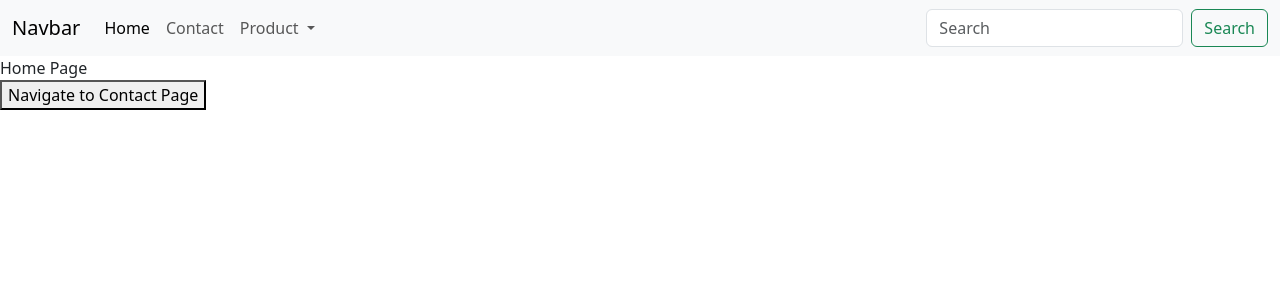
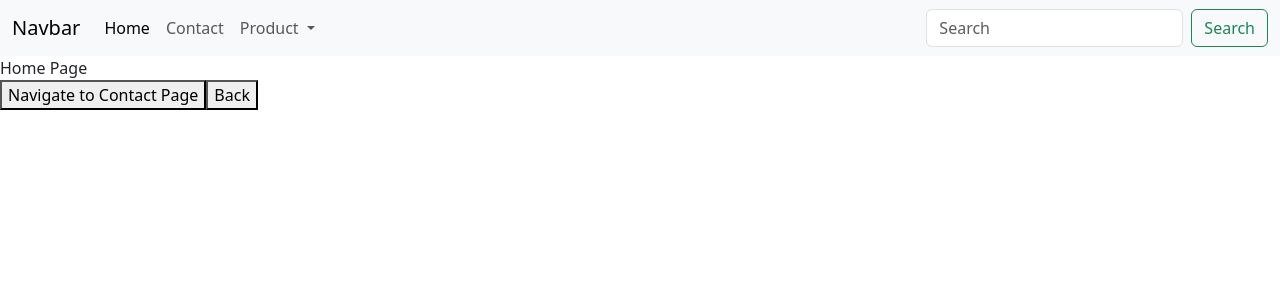
Before and after one commit to prakashreddy5155/AllVueProjects, a Vue app in the folder Basic vue3 vue router/vue-basic-router-learn/: page / in a window 1280 px wide. Shown: the top 300 px of the page. Built offline with nearby package versions, Linux system fonts and the light colour scheme.

Commit message:
learn: added back button in all the pages

```diff
--- a/Basic vue3 vue router/vue-basic-router-learn/src/components/Home/Contact.vue
+++ b/Basic vue3 vue router/vue-basic-router-learn/src/components/Home/Contact.vue
@@ -1,6 +1,17 @@
 <template>
 
+<div>
 
- Contact us at contact@gmail.com
+   Contact us at contact@gmail.com
 
+</div>
+
+<div>
+  <button @click="goToPreviousPage"> Contact </button>
+</div>
 </template>
+
+<script setup>
+import useNavigateBack from '@/composibles/useNavigateBack';
+const { goToPreviousPage }= useNavigateBack();
+</script>
--- a/Basic vue3 vue router/vue-basic-router-learn/src/components/Home/Home.vue
+++ b/Basic vue3 vue router/vue-basic-router-learn/src/components/Home/Home.vue
@@ -4,14 +4,23 @@
       <button @click="navigateToContactPage">
             Navigate to Contact Page
       </button>
+
+      <button @click="goToPreviousPage">
+        Back
+      </button>
 </template>
 
 <script setup>
 import { useRouter } from 'vue-router';
+import useNavigateBack from '@/composibles/useNavigateBack';
+const {goToPreviousPage} = useNavigateBack();
+
 const router = useRouter();
   function navigateToContactPage()
   {
     router.push({name:'contact'});
     // router.push('/contactUs');
   }
+
+
 </script>
--- a/Basic vue3 vue router/vue-basic-router-learn/src/components/Product/ProductDetail.vue
+++ b/Basic vue3 vue router/vue-basic-router-learn/src/components/Product/ProductDetail.vue
@@ -17,11 +17,17 @@
 
   </div>
 
+    <div>
+    <button @click="goToPreviousPage"> Back </button>
+  </div>
+
 </template>
 
 <script setup>
 
 import { useRoute } from 'vue-router';
+import useNavigateBack from '@/composibles/useNavigateBack';
+const {goToPreviousPage}  = useNavigateBack();
 
 const router = useRoute();
 console.log(router.params)
--- a/Basic vue3 vue router/vue-basic-router-learn/src/components/Product/ProductsList.vue
+++ b/Basic vue3 vue router/vue-basic-router-learn/src/components/Product/ProductsList.vue
@@ -6,10 +6,16 @@
     </li>
   </ul>
 
+  <div>
+    <button @click="goToPreviousPage"> Back </button>
+  </div>
 </template>
 
 <script setup>
 import {reactive} from 'vue';
+import useNavigateBack from '@/composibles/useNavigateBack';
+const {goToPreviousPage}  = useNavigateBack();
+
 
 const products = reactive([
   {id:1,name:"product1"},
--- /dev/null
+++ b/Basic vue3 vue router/vue-basic-router-learn/src/composibles/useNavigateBack.js
@@ -0,0 +1,17 @@
+
+import { useRouter } from "vue-router";
+
+
+function useNavigateBack()
+{
+  const router = useRouter();
+
+  const goToPreviousPage = () =>
+  {
+    router.go(-1);
+  }
+
+   return { goToPreviousPage}
+}
+
+export default useNavigateBack;
```
Also changed, not shown: 2 other files (tests, documents, lock files or other folders).
